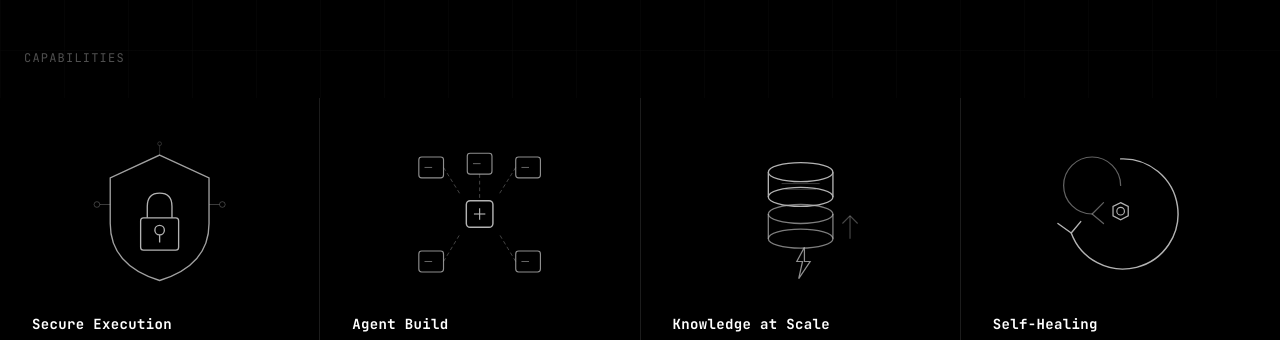
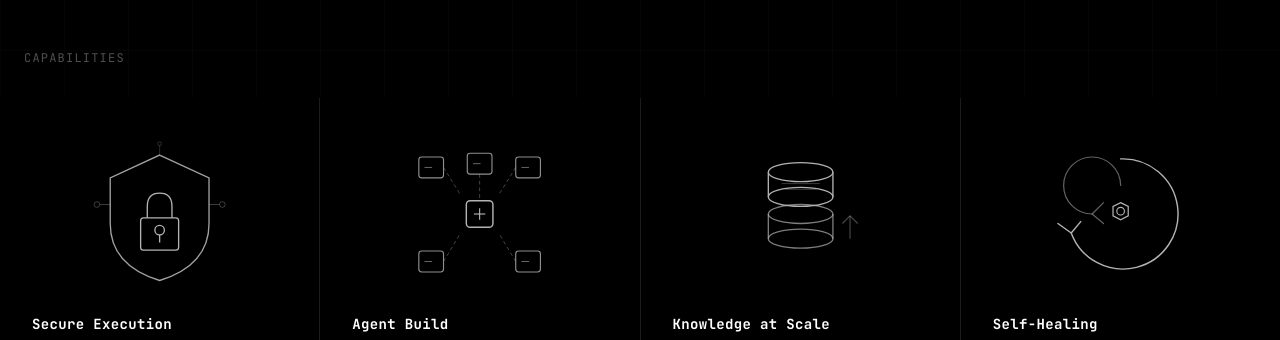
Before and after one commit to ZenDev-arc/sentinel, a React (Vite) app in the folder frontend/: page / in a window 1280 px wide. Shown: the part 1400-1740 px from the top of the page. Built offline with nearby package versions, Linux system fonts and the light colour scheme; no server answers; the HTML template or start-up script is replaced by a standard one.

Commit message:
fix(frontend): remove lightning bolt from Knowledge at Scale icon

```diff
--- a/frontend/src/pages/Home.tsx
+++ b/frontend/src/pages/Home.tsx
@@ -71,9 +71,6 @@ function IconKnowledgeBase() {
       {/* Horizontal data lines inside top cylinder */}
       <line x1="60" y1="48" x2="100" y2="48" stroke="white" strokeWidth="1" opacity="0.35"/>
       <line x1="64" y1="54" x2="96" y2="54" stroke="white" strokeWidth="1" opacity="0.35"/>
-
-      {/* Lightning bolt — self-healing indicator */}
-      <path d="M84 115 L76 130 L82 130 L78 148 L90 130 L84 130 Z" stroke="white" strokeWidth="1.3" fill="none" opacity="0.8"/>
 
       {/* Arrow up — knowledge flowing */}
       <path d="M124 90 L132 82 L140 90" stroke="white" strokeWidth="1.2" opacity="0.4"/>
```
